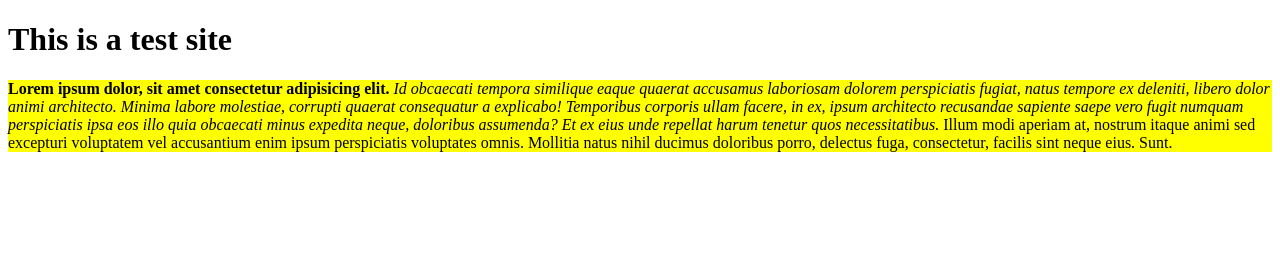
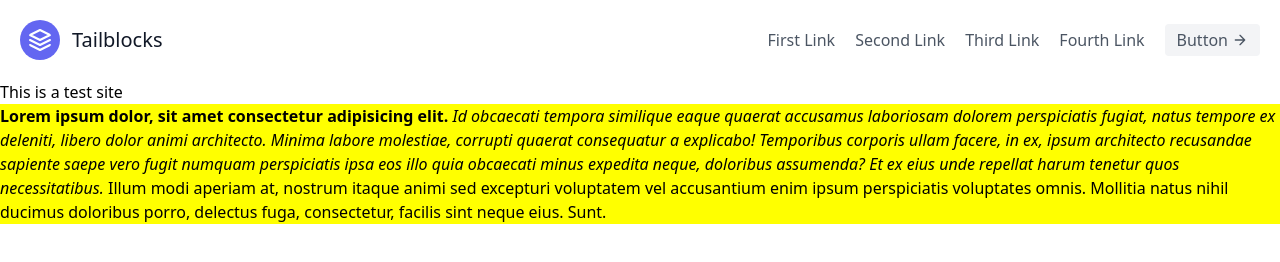
Before and after one commit to yoddhasmi/Martial-Arts, a plain HTML site: page index.html in a window 1280 px wide. Drawn offline with nearby package versions, Linux system fonts and the light colour scheme.

Commit message:
6th change

```diff
--- a/index.html
+++ b/index.html
@@ -4,6 +4,28 @@
     <meta charset="UTF-8">
     <meta http-equiv="X-UA-Compatible" content="IE=edge">
     <meta name="viewport" content="width=device-width, initial-scale=1.0">
+    <script src="https://cdn.tailwindcss.com"></script>
+    <header class="text-gray-600 body-font">
+        <div class="container mx-auto flex flex-wrap p-5 flex-col md:flex-row items-center">
+          <a class="flex title-font font-medium items-center text-gray-900 mb-4 md:mb-0">
+            <svg xmlns="http://www.w3.org/2000/svg" fill="none" stroke="currentColor" stroke-linecap="round" stroke-linejoin="round" stroke-width="2" class="w-10 h-10 text-white p-2 bg-indigo-500 rounded-full" viewBox="0 0 24 24">
+              <path d="M12 2L2 7l10 5 10-5-10-5zM2 17l10 5 10-5M2 12l10 5 10-5"></path>
+            </svg>
+            <span class="ml-3 text-xl">Tailblocks</span>
+          </a>
+          <nav class="md:ml-auto flex flex-wrap items-center text-base justify-center">
+            <a class="mr-5 hover:text-gray-900">First Link</a>
+            <a class="mr-5 hover:text-gray-900">Second Link</a>
+            <a class="mr-5 hover:text-gray-900">Third Link</a>
+            <a class="mr-5 hover:text-gray-900">Fourth Link</a>
+          </nav>
+          <button class="inline-flex items-center bg-gray-100 border-0 py-1 px-3 focus:outline-none hover:bg-gray-200 rounded text-base mt-4 md:mt-0">Button
+            <svg fill="none" stroke="currentColor" stroke-linecap="round" stroke-linejoin="round" stroke-width="2" class="w-4 h-4 ml-1" viewBox="0 0 24 24">
+              <path d="M5 12h14M12 5l7 7-7 7"></path>
+            </svg>
+          </button>
+        </div>
+      </header>
     <title>Satyendra Upadhyay</title>
     <style>
         p{
```
